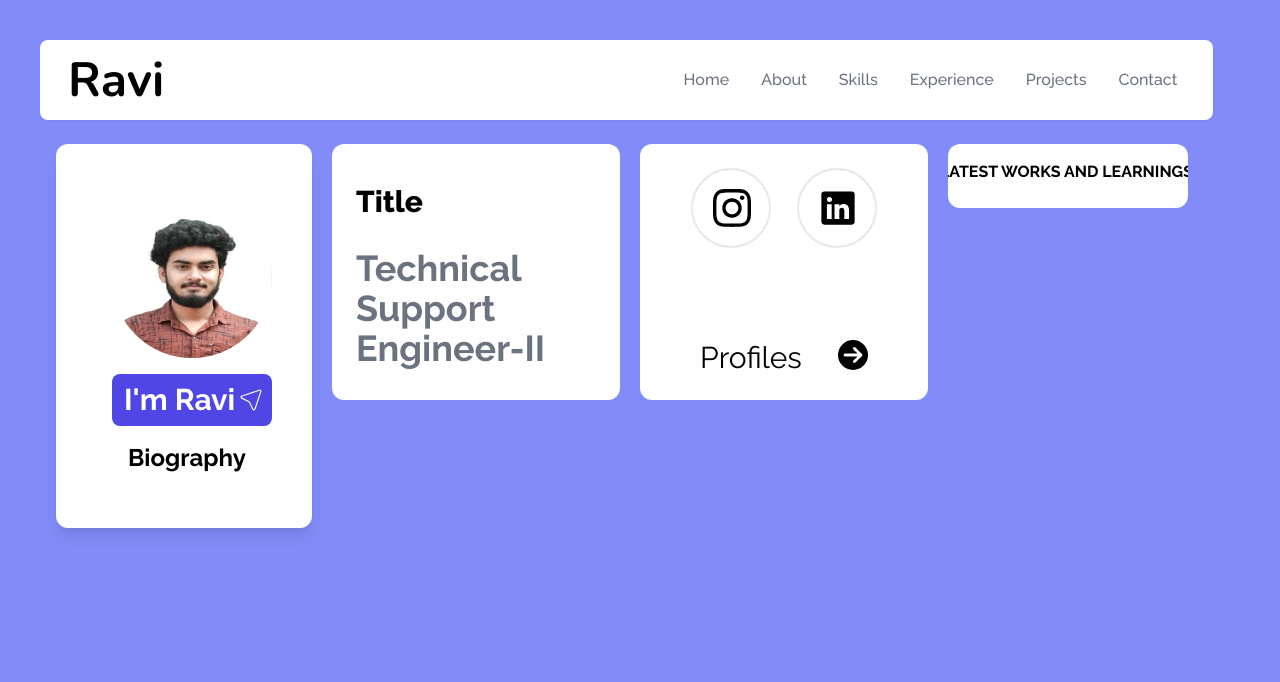
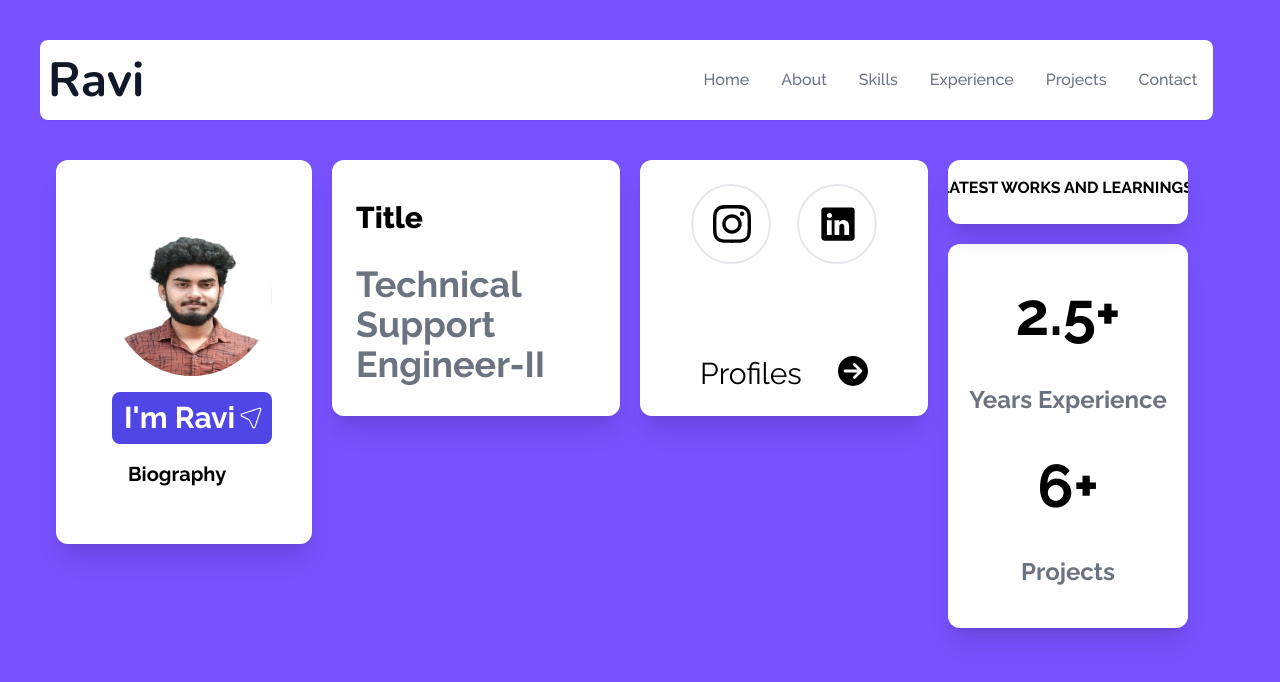
Before and after one commit to ravindranathsingh/portfolio, a React (Create React App) app: page / in a window 1280 px wide. Shown: the top 682 px of the page. Built offline with nearby package versions, Linux system fonts and the light colour scheme.

Commit message:
Added code on home page

```diff
--- a/src/components/Home.jsx
+++ b/src/components/Home.jsx
@@ -8,9 +8,9 @@ import { GoNorthStar } from "react-icons/go";
 
 const Home = () => {
   return (
-    <div className="w-full h-screen flex flex-row py-28 pt-36 bg-indigo-400">
+    <div className="w-full h-full flex flex-row py-10">
 
-      <div className="flex flex-col justify-center bg-white w-64 h-96 pl-14 rounded-xl shadow-lg ml-14">
+      <div className="flex flex-col justify-center bg-white w-64 h-96 pl-14 rounded-xl shadow-xl ml-14">
         <div>
           <img src={profileDp} alt="display profile" className="w-40 h-40 my-4 rounded-full"/>
         </div>
@@ -20,16 +20,16 @@ const Home = () => {
             </button>
         </div>
         <div>
-          <button className="text-2xl font-bold p-4">Biography</button>
+          <button className="text-xl font-bold p-4">Biography</button>
         </div>
       </div>
 
-      <div className="flex flex-col justify-self-center bg-white w-72 h-64 p-6 ml-5 rounded-xl">
+      <div className="flex flex-col justify-self-center bg-white w-72 h-64 p-6 ml-5 rounded-xl shadow-xl">
         <h2 className="text-3xl font-extrabold py-4">Title</h2>
         <h3 className="text-4xl font-bold py-3 text-gray-500">Technical Support Engineer-II</h3>
       </div>
 
-      <div className="flex flex-col justify-between bg-white w-72 h-64 p-6 ml-5 rounded-xl">
+      <div className="flex flex-col justify-between bg-white w-72 h-64 p-6 ml-5 rounded-xl shadow-xl">
         <span className="flex flex-row justify-evenly">
           <button className="border-2 w-20 h-20 p-2 rounded-full">
             <FaInstagram size={50} className="pl-3 m-0"/>
@@ -44,14 +44,20 @@ const Home = () => {
         </span>
       </div>
 
-      <div className="bg-white w-60 p-5 h-16 ml-5 rounded-xl relative overflow-hidden">
-        <span className="flex flex-row justify-between absolute top-4 left-4 transform -translate-y-1/2 moving-text">
-          <GoNorthStar size={30} className="text-indigo-500"/>
-          <p className="font-bold text-1xl pl-3 text-nowrap">LATEST WORKS AND LEARNINGS</p>
-        </span>
-
+      <div>
+        <div className="bg-white flex flex-col w-60 p-5 h-16 ml-5 rounded-xl relative overflow-hidden shadow-xl">
+          <span className="flex flex-row justify-between absolute top-4 left-4 transform -translate-y-1/2 moving-text">
+            <GoNorthStar size={30} className="text-indigo-500"/>
+            <p className="font-bold text-1xl pl-3 text-nowrap">LATEST WORKS AND LEARNINGS</p>
+          </span>
+        </div>
+        <div className="bg-white flex flex-col justify-evenly items-center h-96 w-60 ml-5 mt-5 rounded-xl shadow-xl">
+          <h3 className="text-6xl font-bold">2.5+</h3>
+          <p className="text-2xl font-bold text-gray-500">Years Experience</p>
+          <h3 className="text-6xl font-bold">6+</h3>
+          <p className="text-2xl font-bold text-gray-500">Projects</p>
+        </div>
       </div>
-
     </div>
   )
 }
--- a/src/components/NavBar.jsx
+++ b/src/components/NavBar.jsx
@@ -5,7 +5,7 @@ import { FaBars, FaTimes } from 'react-icons/fa'
 const NavBar = () => {
   const [ nav, setNav ] = useState(false)
   return (
-    <div className="flex justify-between items-center w-11/12 h-20 p-5 m-10 text-black bg-white rounded-lg shadow-sm fixed">
+    <div className="flex justify-between items-center w-11/12 h-20 text-gray-900 ml-10 mt-10 bg-white rounded-lg shadow-sm">
 
       <div>
         <h1 className="text-5xl font-signature ml-2 font-bold cursor-default">Ravi</h1>
--- a/src/index.css
+++ b/src/index.css
@@ -22,3 +22,7 @@
         animation: moveLeft 7s linear infinite;
       }
 }
+
+body {
+  background-color: #7752FE;
+}
```
